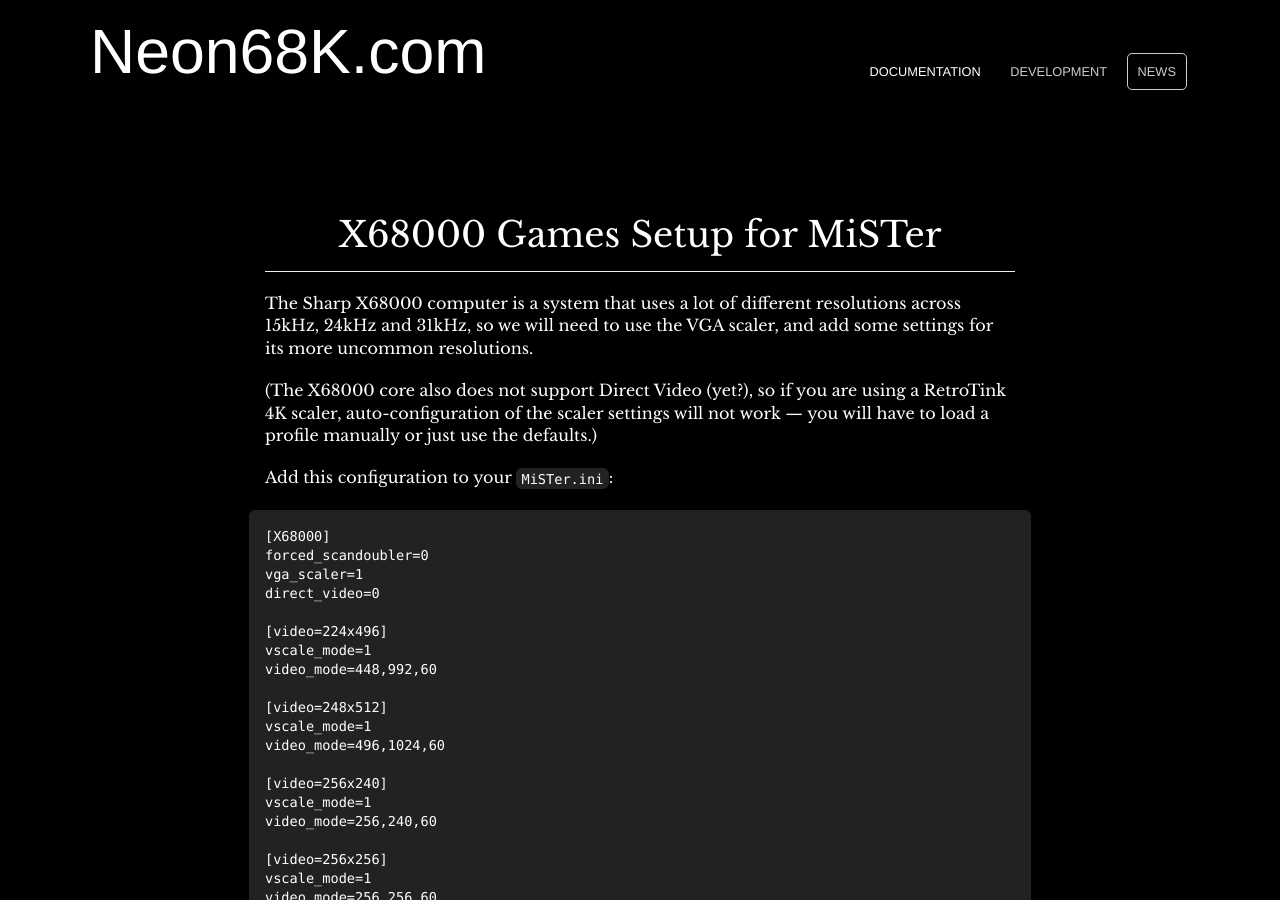
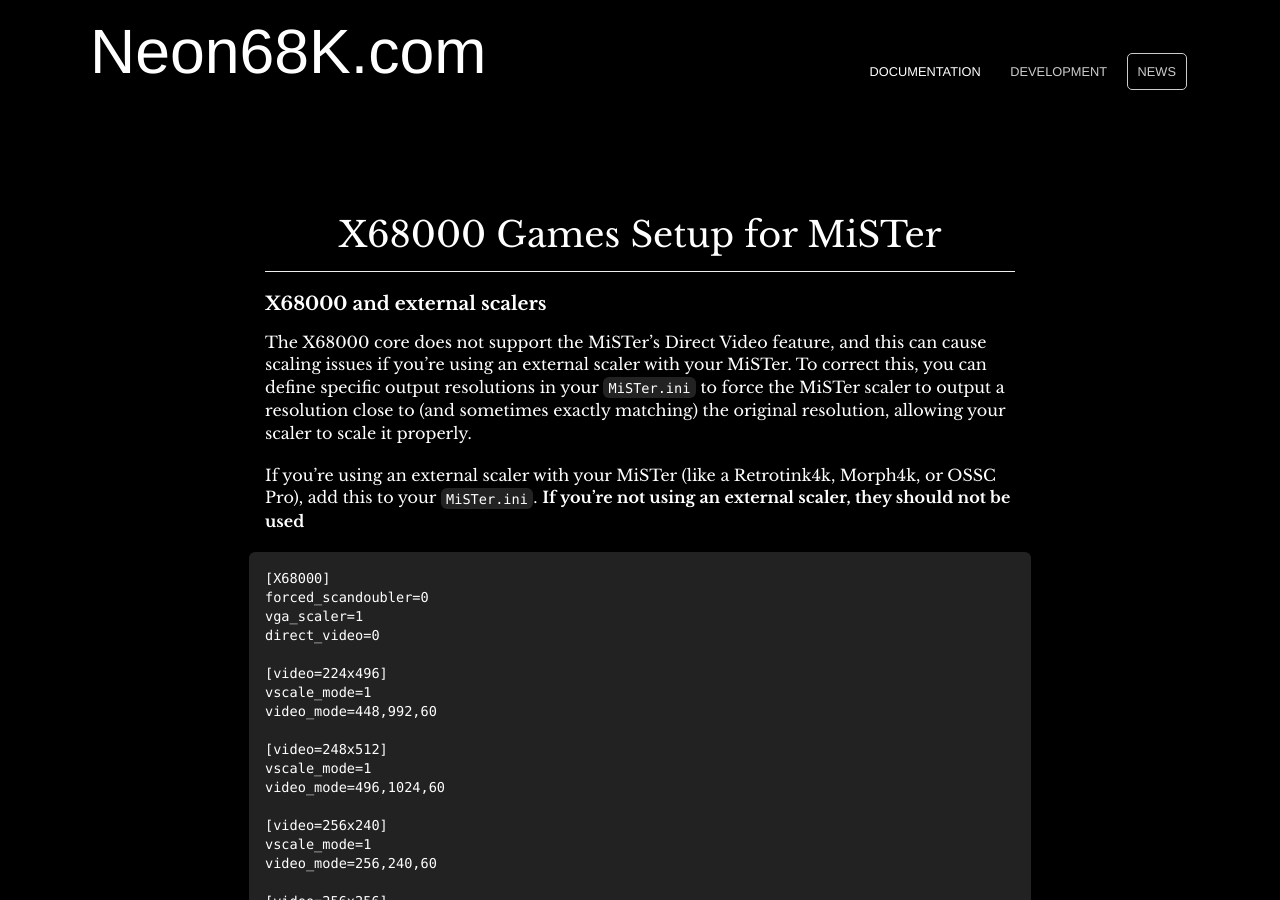
Before and after one commit to Neon68K/neon68k.github.io, a Jekyll site: the page built from docs.md, in a window 1280 px wide and 900 px high. Built offline with Jekyll 4.4.1, drawn with Linux system fonts in a browser that asks for light colours.

Commit message:
Update docs.md
Make it clearer that the custom resolutions are for scalers only.

````diff
--- a/docs.md
+++ b/docs.md
@@ -2,11 +2,11 @@
 title: X68000 Games Setup for MiSTer
 ---
 
-The Sharp X68000 computer is a system that uses a lot of different resolutions across 15kHz, 24kHz and 31kHz, so we will need to use the VGA scaler, and add some settings for its more uncommon resolutions.
+### X68000 and external scalers
 
-(The X68000 core also does not support Direct Video (yet?), so if you are using a RetroTink 4K scaler, auto-configuration of the scaler settings will not work — you will have to load a profile manually or just use the defaults.)
+The X68000 core does not support the MiSTer's Direct Video feature, and this can cause scaling issues if you're using an external scaler with your MiSTer. To correct this, you can define specific output resolutions in your `MiSTer.ini` to force the MiSTer scaler to output a resolution close to (and sometimes exactly matching) the original resolution, allowing your scaler to scale it properly.
 
-Add this configuration to your `MiSTer.ini`:
+If you're using an external scaler with your MiSTer (like a Retrotink4k, Morph4k, or OSSC Pro), add this to your `MiSTer.ini`. **If you're not using an external scaler, they should not be used**
 ```
 [X68000]
 forced_scandoubler=0
````
